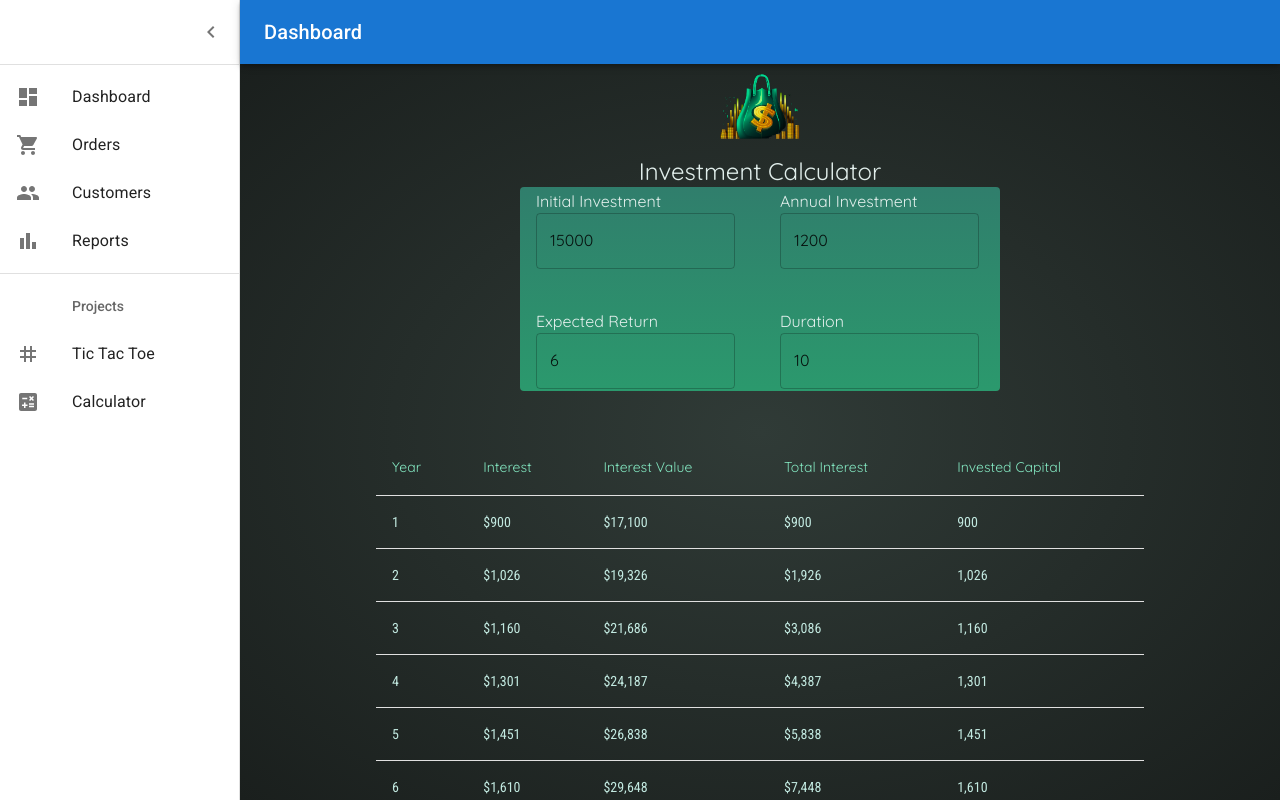
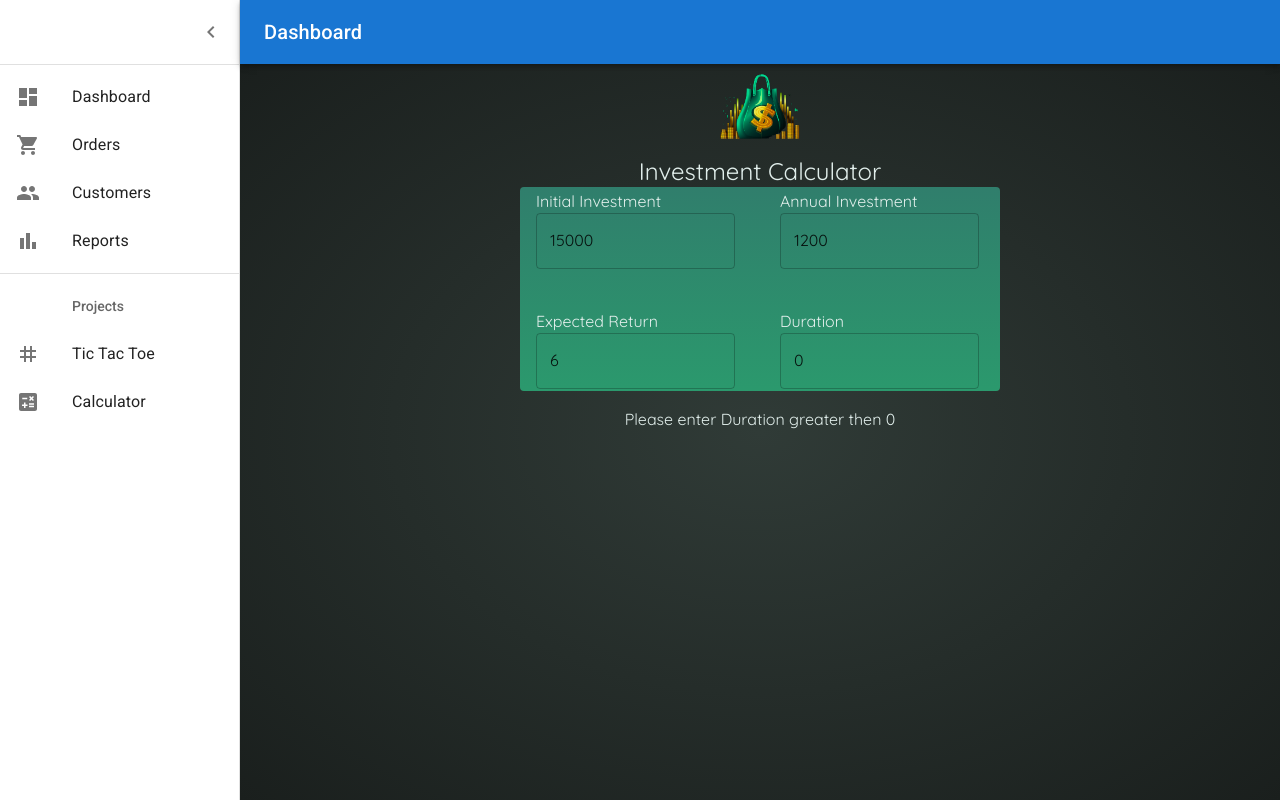
Before and after one commit to DvirMon/React-Workspace, a Next.js app: page /Investment-Calculator in a window 1280 px wide. Built offline with nearby package versions, Linux system fonts and the light colour scheme.

Commit message:
change project name

```diff
--- a/package.json
+++ b/package.json
@@ -1,5 +1,5 @@
 {
-  "name": "foodies-scape",
+  "name": "react-space",
   "version": "0.1.0",
   "private": true,
   "scripts": {
--- a/src/app/Investment-Calculator/page.tsx
+++ b/src/app/Investment-Calculator/page.tsx
@@ -9,14 +9,14 @@ const initState: InvestmentData = {
   initialInvestment: 15000,
   annualInvestment: 1200,
   expectedReturn: 6,
-  duration: 10,
+  duration: 0,
 };
 
 function View({ state }: { state: InvestmentData }) {
   if (state.duration >= 1) {
     return <InvestmentTable state={state} />;
   } else {
-    return <p style={{padding : '16px'}}>Please enter Duration greater then 0</p>;
+    return <p>Please enter Duration greater then 0</p>;
   }
 }
 
@@ -30,14 +30,6 @@ export default function InvestmentCalculator() {
     setInvestmentState((state) => ({ ...state, [key]: value }));
   }
 
-  let view;
-
-  if (investmentState.duration >= 1) {
-    view = <InvestmentTable state={investmentState} />;
-  } else {
-    view = <span>Please enter duration greater then 0</span>;
-  }
-
   return (
     <div className="flex flex-col h-full">
       <section className="flex flex-row justify-center items-center h-1/3">
@@ -46,7 +38,7 @@ export default function InvestmentCalculator() {
           change={handleInvestmentResultState}
         />
       </section>
-      <section className="flex flex-row justify-center h-full">
+      <section className="calculator-view flex flex-row justify-center h-full">
         <View state={investmentState} />
       </section>
     </div>
--- a/src/app/Investment-Calculator/theme.css
+++ b/src/app/Investment-Calculator/theme.css
@@ -12,6 +12,10 @@ div.investment-calculator header img {
   width: 5rem;
   object-fit: contain;
   background-color: transparent;
+}
+
+section.calculator-view > p {
+  @apply p-4;
 }
 
 form.user-input {
--- a/src/app/ui/globals.css
+++ b/src/app/ui/globals.css
@@ -7,7 +7,3 @@ html,
 body {
   height: 100%;
 }
-
-.MuiContainer-root {
-
-}
```
Also changed, not shown: 1 other file (tests, documents, lock files or other folders).
